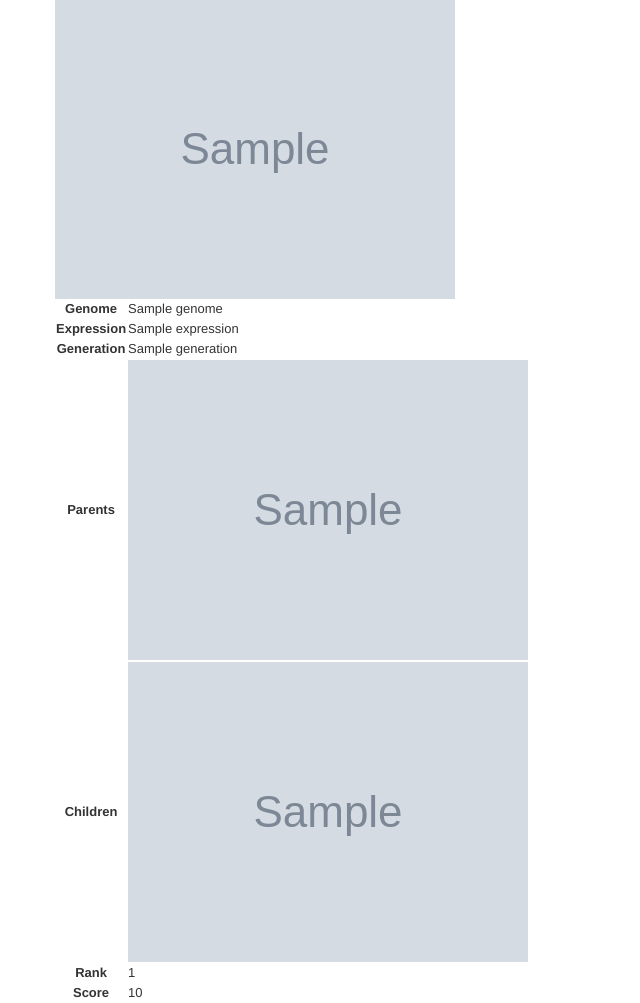
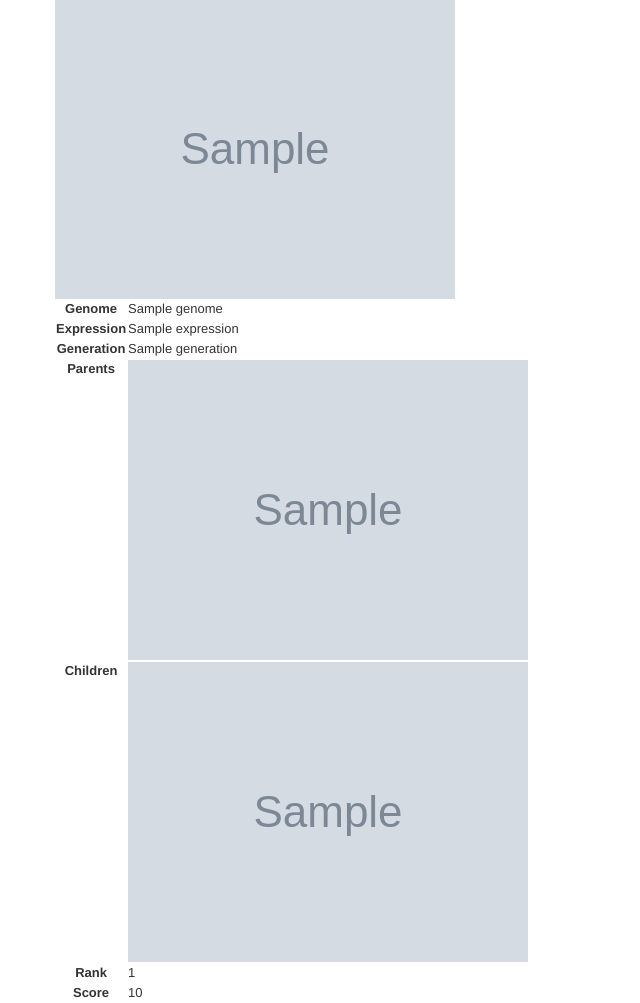
Before and after one commit to Arachnid/sandplotter, a Python web app: template python/appengine/templates/individual.html in a window 1280 px wide. Shown: the part 97-1100 px from the top of the page, without its empty margins (0-640 px from the left). Run offline with Jinja, Linux system fonts and the light colour scheme; the template is opened without the code that fills it: most values are stand-ins (such as "Sample title", 1, 10 or a date in 2020); grey boxes marked "Sample" are stand-in pictures; some libraries are stand-ins or nearby versions.

Commit message:
Top-align table headers

```diff
--- a/python/appengine/static/css/main.css
+++ b/python/appengine/static/css/main.css
@@ -19,3 +19,7 @@ body {
 #history img {
     padding-right: 10px;
 }
+
+th {
+    vertical-align: top;
+}
```
